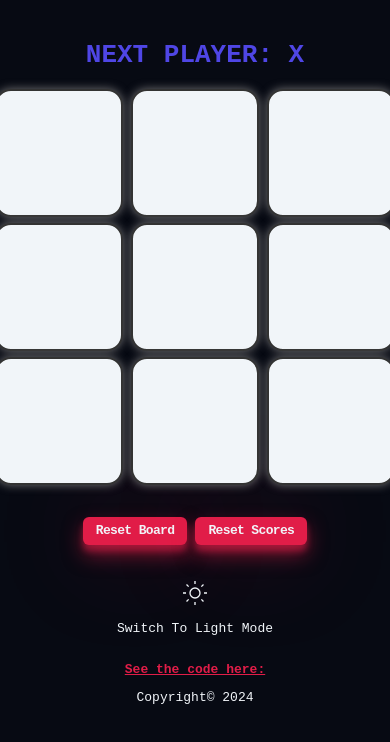
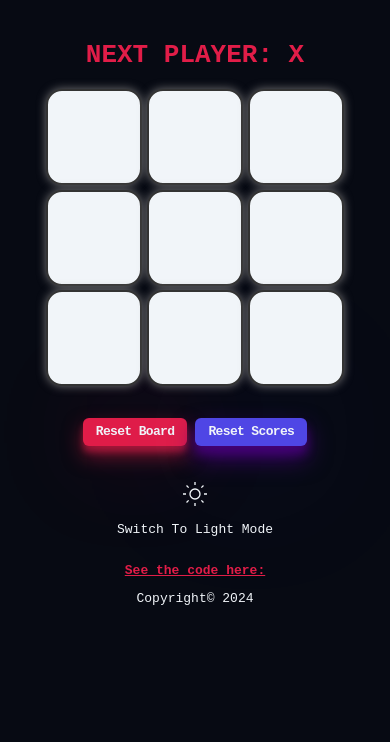
Before and after one commit to BillyStorm01/final__tictactoe, a React (Vite) app: page / in a window 390 px wide. Shown: the top 742 px of the page. Built offline with nearby package versions, Linux system fonts and the light colour scheme.

Commit message:
added media query for small screen responsivness

```diff
--- a/src/App.jsx
+++ b/src/App.jsx
@@ -8,7 +8,7 @@ import '../src/styles/utils.css'
 
 //Component Imports
 import Board from '../src/components-jsx/board.jsx'
-import ResetBoardBtn from './components-jsx/reset-board-button.jsx';
+import ResetBtns from './components-jsx/reset-buttons.jsx';
 import ThemeToggle from './components-jsx/theme-toggle.jsx';
 import Footer from './components-jsx/footer.jsx';
 
@@ -65,9 +65,9 @@ function App() {
 
   return (
     <div className='game__container'>
-      <strong><h1>{status}</h1></strong>
+      {xIsNext ? <h1 style={{ color: 'var(--clr-rose)' }}>{status}</h1> : <h1 style={{ color: 'var(--clr-indigo)' }}>{status}</h1>}
       <Board squares={board} onClick={handleSquareClick} isDarkMode={isDarkMode} />
-      <ResetBoardBtn resetGame={resetGame} />
+      <ResetBtns resetGame={resetGame} />
       <ThemeToggle toggleTheme={toggleTheme} isDarkMode={isDarkMode}/>
       <Footer />
     </div>
--- a/src/components-jsx/reset-board-button.jsx
+++ b/src/components-jsx/reset-buttons.jsx
@@ -1,13 +1,13 @@
 import React from "react";
-import '../styles/css-components/reset-board-btn.css'
+import '../styles/css-components/reset-buttons.css'
 
-const ResetBoardBtn = ( {resetGame} ) => {
+const ResetBtns = ( {resetGame} ) => {
     return(
         <div className=" reset__btns container">
         <button onClick={resetGame} className='board__reset-btn btn'>Reset Board</button>
-        <button className="btn">Reset Scores</button>
+        <button className="score__reset-btn btn2">Reset Scores</button>
         </div>
     );
 }
 
-export default ResetBoardBtn;
+export default ResetBtns;
--- a/src/styles/css-components/board.css
+++ b/src/styles/css-components/board.css
@@ -7,3 +7,27 @@
   column-gap: 2.5rem;
   z-index: 999;
 }
+
+
+/* xs */
+@media (max-width: 475px) {
+  .board {
+    row-gap: 0.3rem;
+    column-gap: .3rem;
+  }
+}
+
+/* sm */
+/* @media (max-width: 640px) {} */
+
+/* md */
+/* @media (max-width: 768px) {} */
+
+/* lg */
+/* @media (max-width: 1024px) {} */
+
+/* xl */
+/* @media (max-width: 1280px) {} */
+
+/* 2xl */
+/* @media (max-width: 1536px) {} */
--- a/src/styles/css-components/square.css
+++ b/src/styles/css-components/square.css
@@ -44,3 +44,27 @@
   color: var(--clr-indigo);
   text-shadow: 0 0 12px #1c5380cf;
 }
+
+
+/* xs */
+@media (max-width: 475px) {
+  .square__tile {
+    width: 6rem;
+    height: 6rem;
+  }
+}
+
+/* sm */
+@media (max-width: 640px) {}
+
+/* md */
+@media (max-width: 768px) {}
+
+/* lg */
+@media (max-width: 1024px) {}
+
+/* xl */
+@media (max-width: 1280px) {}
+
+/* 2xl */
+@media (max-width: 1536px) {}
--- a/src/styles/utils.css
+++ b/src/styles/utils.css
@@ -35,6 +35,29 @@
   box-shadow: 0 14px 28px rgba(225, 29, 72, 0.25),
     0 10px 10px rgba(225, 29, 72, 0.22), 0 0 120px -10px var(--clr-rose);
 }
+
+.btn2 {
+  display: inline-block;
+  font-weight: 600;
+  text-decoration: none;
+  letter-spacing: -0.05em;
+  background-color: var(--clr-indigo);
+  color: #f1f5f9;
+  padding: 0.5em 1em;
+  border-radius: 6px;
+  box-shadow: 0 12px 24px rgba(75, 0, 130, 0.8),
+    0 8px 10px rgba(75, 0, 130, 0.7),
+    0 0 150px -10px var(--clr-indigo);
+  transition: transform 0.3s, box-shadow 0.3s;
+}
+
+.btn2:hover {
+  transform: translateY(-3px);
+  box-shadow: 0 16px 32px rgba(75, 0, 130, 0.6),
+    0 12px 12px rgba(75, 0, 130, 0.6),
+    0 0 160px -10px var(--clr-indigo);
+}
+
 
 .container {
   width: 100%;
```
Also changed, not shown: src/components-jsx/reset-score-board.jsx (deleted), src/styles/css-components/reset-buttons.css (renamed from src/styles/css-components/reset-board-btn.css).
